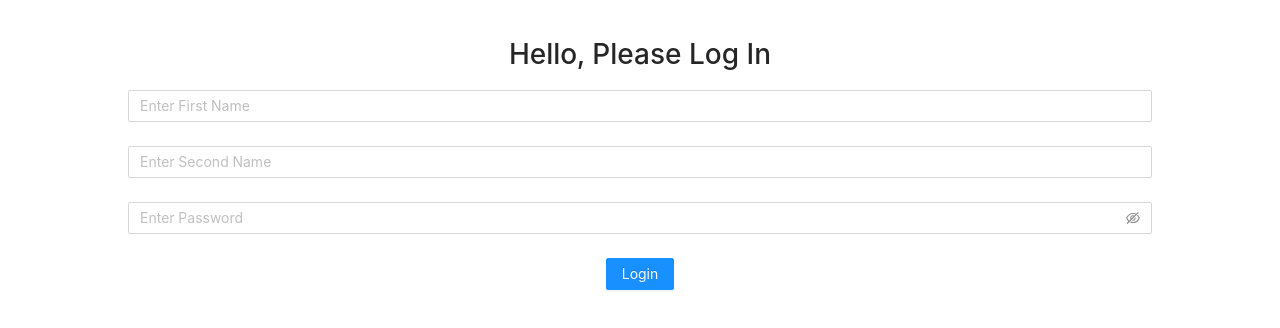
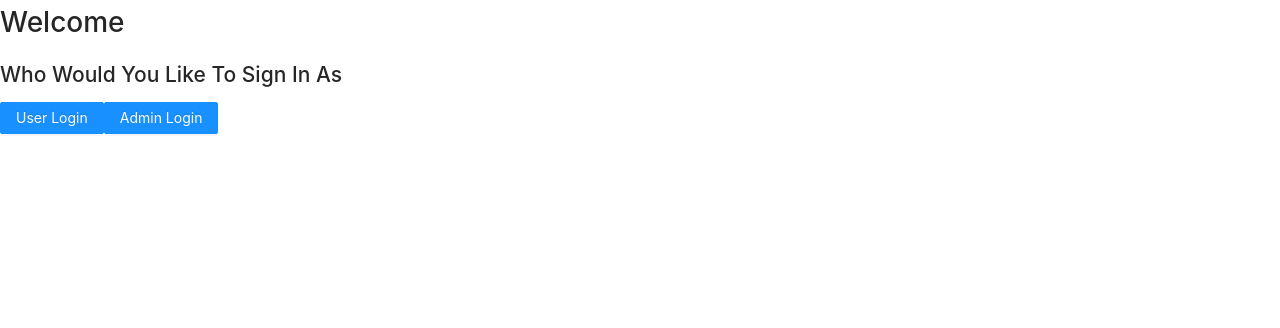
Before and after one commit to kimutai-codes/cheo, a React (Create React App) app: page / in a window 1280 px wide. Shown: the top 328 px of the page. Built offline with nearby package versions, Linux system fonts and the light colour scheme.

Commit message:
home buttons work..almost got fucked by material-ui

```diff
--- a/src/App.js
+++ b/src/App.js
@@ -12,6 +12,7 @@ import { useLocation } from 'react-router-dom';
 import AdminLogin from './pages/Admin';
 import { LoginContext } from './Helper/Context';
 import { useState } from 'react';
+import Home from './pages/Home';
 
 function App() {
 	const [admin, setAdmin] = useState(false);
@@ -21,10 +22,14 @@ function App() {
 				{/* <Layout /> */}
 				<Switch>
 					<Route exact path='/'>
+						<Home />
+					</Route>
+
+					<Route exact path='/login'>
 						<Login />
 					</Route>
 
-					<Route exact path='/admin' admin='true'>
+					<Route exact path='/admin'>
 						<AdminLogin />
 					</Route>
 
--- /dev/null
+++ b/src/pages/Home.js
@@ -0,0 +1,18 @@
+import { Button } from 'antd';
+
+const Home = () => {
+	return (
+		<div>
+			<h1>Welcome</h1>
+			<h2>Who Would You Like To Sign In As</h2>
+			<Button type='primary' className='homeBtn'>
+				User Login
+			</Button>
+			<Button type='primary' className='homeBtn'>
+				Admin Login
+			</Button>
+		</div>
+	);
+};
+
+export default Home;
```
